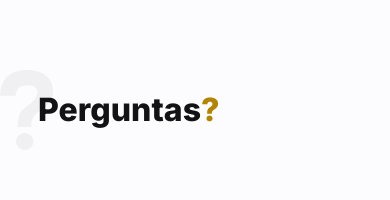
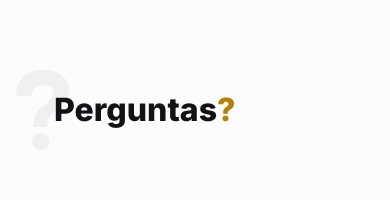
Before and after one commit to k-nylander/Mel_Selvagem-free, a React (Create React App) app: page / in a window 390 px wide. Shown: the part 2584-2784 px from the top of the page. Built offline with nearby package versions, Linux system fonts and the light colour scheme; the HTML template or start-up script is replaced by a standard one.

Commit message:
feat: faq part 8

```diff
--- a/src/components/Faq.js
+++ b/src/components/Faq.js
@@ -13,7 +13,7 @@ const Faq = () => {
     <section className='section pt-[480px] lb:pt-[280px]'>
       <div className='max-w-[768px] mx-auto lg:bg-faq bg-no-repeat bg-custom bg-center lg:h-[1160px] lg:pt-6'>
         {/* section title */}
-        <div className='section-title-group justify-start lg:justify-center -space-x-4'>
+        <div className='section-title-group justify-start lg:justify-center -space-x-4 lg:max-w-[540px] mx-auto px-4 lg:px-0'>
           <img className='lg:hidden' src={icon} alt=''/>
           <h2 className='h2 section-title lg:mt-[100px]'>
             {title}
```
